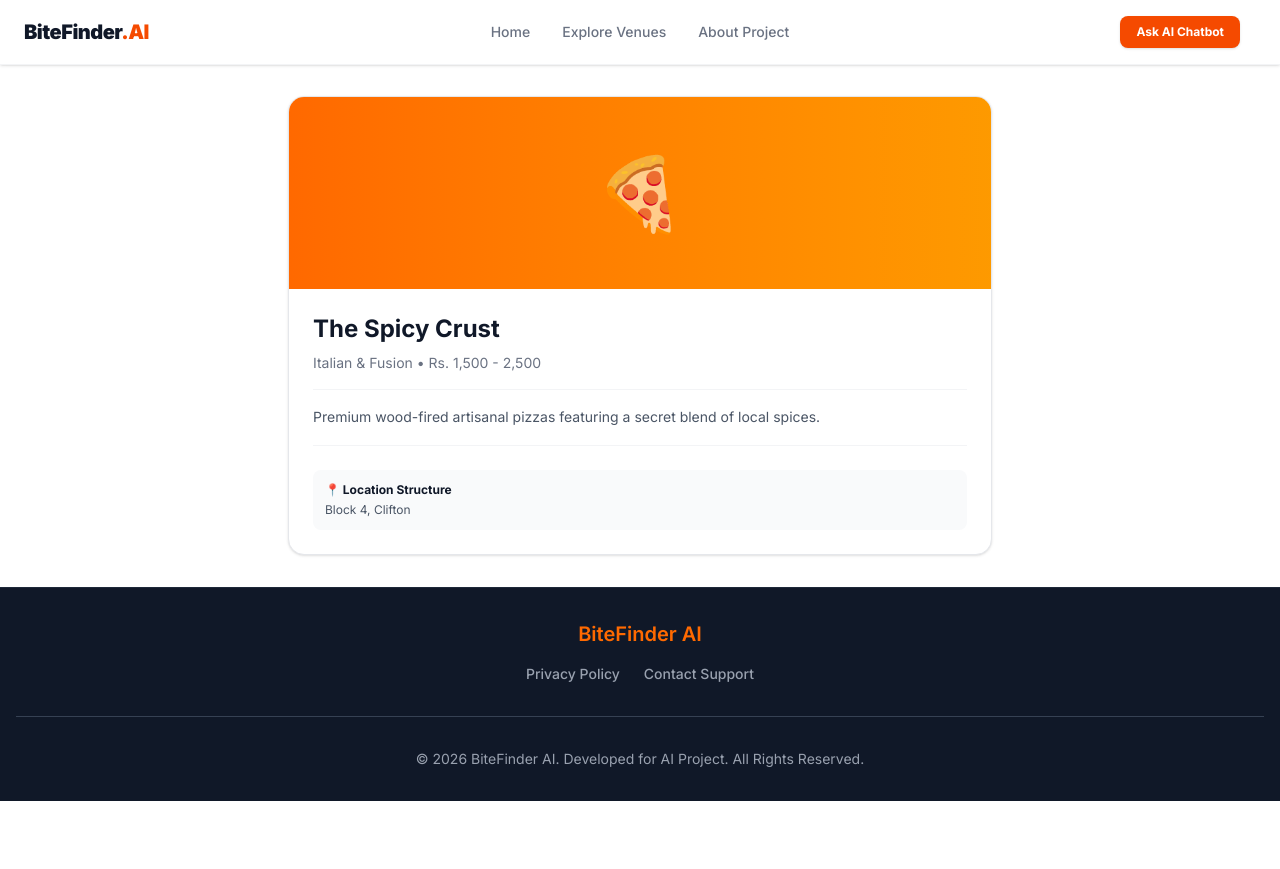
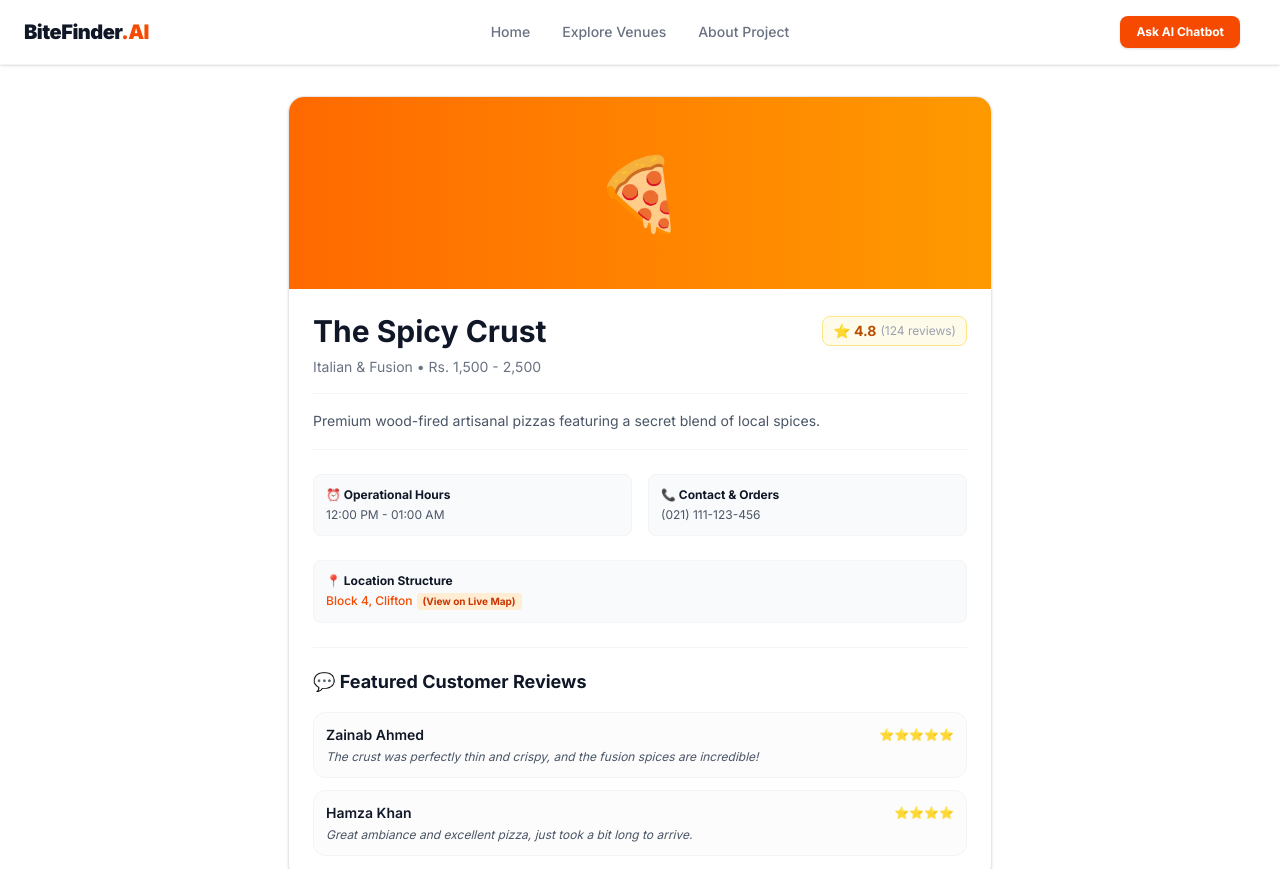
Before and after one commit to mtalhashaikh1/bitefinder-project, a Next.js app: page /restaurants/1 in a window 1280 px wide. Shown: the top 869 px of the page. Before the commit the page ends 801 px from the top, so only its background shows below. Built offline with nearby package versions, Linux system fonts and the light colour scheme.

Commit message:
fix: updated chatbot api url to relative path for vercel & some content upgrade

```diff
--- a/app/restaurants/[id]/page.tsx
+++ b/app/restaurants/[id]/page.tsx
@@ -1,16 +1,124 @@
 import React from 'react';
 import { notFound } from 'next/navigation';
 
-const DETAILS_MAP: Record<string, { name: string; cuisine: string; rating: number; reviews: number; price: string; image: string; desc: string; location: string }> = {
-  "1": { name: "The Spicy Crust", cuisine: "Italian & Fusion", rating: 4.8, reviews: 124, price: "Rs. 1,500 - 2,500", image: "🍕", desc: "Premium wood-fired artisanal pizzas featuring a secret blend of local spices.", location: "Block 4, Clifton" },
-  "2": { name: "Al-Rehman Biryani Hub", cuisine: "Pakistani Authentic", rating: 4.9, reviews: 540, price: "Rs. 300 - 600", image: "🍛", desc: "The legendary localized aromatic basmati rice layered with spicy tender meat.", location: "Saddar, Karachi" },
-  "3": { name: "Cafe Evergreen", cuisine: "Continental & Organic", rating: 4.5, reviews: 88, price: "Rs. 2,000 - 4,000", image: "🥗", desc: "A quiet, green-ambient zone serving calculated calorie-conscious meals.", location: "Phase 6, DHA" },
-  "4": { name: "Kababjees Highway", cuisine: "BBQ & Traditional", rating: 4.7, reviews: 412, price: "Rs. 1,800 - 3,500", image: "🍖", desc: "Authentic charcoal BBQ skewers cooked live on the open-air highway track corridors.", location: "Super Highway" },
-  "5": { name: "Big Bash Burgers", cuisine: "American Fast Food", rating: 4.6, reviews: 210, price: "Rs. 800 - 1,500", image: "🍔", desc: "Smashed beef patties cooked with dynamic crisp edges and melted cheddar.", location: "Gulshan-e-Iqbal" },
-  "6": { name: "Dhaba Lounge", cuisine: "Chai & Street Food", rating: 4.4, reviews: 155, price: "Rs. 200 - 500", image: "☕", desc: "An open-air casual space providing high-caffeine Karak tea streams.", location: "Johar Block 12" }
+const DETAILS_MAP: Record<string, {
+  name: string;
+  cuisine: string;
+  rating: number;
+  reviewsCount: number;
+  price: string;
+  image: string;
+  desc: string;
+  location: string;
+  mapUrl: string;
+  timings: string;
+  contact: string;
+  featuredReviews: { user: string; rating: number; text: string }[]
+}> = {
+  "1": {
+    name: "The Spicy Crust",
+    cuisine: "Italian & Fusion",
+    rating: 4.8,
+    reviewsCount: 124,
+    price: "Rs. 1,500 - 2,500",
+    image: "🍕",
+    desc: "Premium wood-fired artisanal pizzas featuring a secret blend of local spices.",
+    location: "Block 4, Clifton",
+    mapUrl: "https://maps.google.com/?q=Block+4+Clifton+Karachi",
+    timings: "12:00 PM - 01:00 AM",
+    contact: "(021) 111-123-456",
+    featuredReviews: [
+      { user: "Zainab Ahmed", rating: 5, text: "The crust was perfectly thin and crispy, and the fusion spices are incredible!" },
+      { user: "Hamza Khan", rating: 4, text: "Great ambiance and excellent pizza, just took a bit long to arrive." }
+    ]
+  },
+  "2": {
+    name: "Al-Rehman Biryani Hub",
+    cuisine: "Pakistani Authentic",
+    rating: 4.9,
+    reviewsCount: 540,
+    price: "Rs. 300 - 600",
+    image: "🍛",
+    desc: "The legendary localized aromatic basmati rice layered with spicy tender meat.",
+    location: "Saddar, Karachi",
+    mapUrl: "https://maps.google.com/?q=Al+Rehman+Biryani+Saddar+Karachi",
+    timings: "11:30 AM - 11:00 PM",
+    contact: "0333-1234567",
+    featuredReviews: [
+      { user: "M. Ali", rating: 5, text: "Best biryani in Karachi, hands down. Super spicy and aromatic!" },
+      { user: "Sana Bilal", rating: 5, text: "The meat is always tender and perfectly cooked. Highly recommended." }
+    ]
+  },
+  "3": {
+    name: "Cafe Evergreen",
+    cuisine: "Continental & Organic",
+    rating: 4.5,
+    reviewsCount: 88,
+    price: "Rs. 2,000 - 4,000",
+    image: "🥗",
+    desc: "A quiet, green-ambient zone serving calculated calorie-conscious meals.",
+    location: "Phase 6, DHA",
+    mapUrl: "https://maps.google.com/?q=Phase+6+DHA+Karachi",
+    timings: "08:00 AM - 12:00 AM",
+    contact: "(021) 35841234",
+    featuredReviews: [
+      { user: "Dr. Asif", rating: 5, text: "Perfect place for healthy eating. The keto salad bowl is amazing." },
+      { user: "Ayesha Malik", rating: 4, text: "Beautiful peaceful interior. Perfect for work or a quiet lunch." }
+    ]
+  },
+  "4": {
+    name: "Kababjees Highway",
+    cuisine: "BBQ & Traditional",
+    rating: 4.7,
+    reviewsCount: 412,
+    price: "Rs. 1,800 - 3,500",
+    image: "🍖",
+    desc: "Authentic charcoal BBQ skewers cooked live on the open-air highway track corridors.",
+    location: "Super Highway",
+    mapUrl: "https://maps.google.com/?q=Kababjees+Highway+Karachi",
+    timings: "04:00 PM - 03:00 AM",
+    contact: "(021) 111-666-111",
+    featuredReviews: [
+      { user: "Bilal Shah", rating: 5, text: "Their mutton chops and chicken reshmi kabab are out of this world." },
+      { user: "Tariq Jameel", rating: 4, text: "Great open-air environment for family gatherings. Huge parking space." }
+    ]
+  },
+  "5": {
+    name: "Big Bash Burgers",
+    cuisine: "American Fast Food",
+    rating: 4.6,
+    reviewsCount: 210,
+    price: "Rs. 800 - 1,500",
+    image: "🍔",
+    desc: "Smashed beef patties cooked with dynamic crisp edges and melted cheddar.",
+    location: "Gulshan-e-Iqbal",
+    mapUrl: "https://maps.google.com/?q=Gulshan+e+Iqbal+Karachi",
+    timings: "01:00 PM - 02:00 AM",
+    contact: "0300-9876543",
+    featuredReviews: [
+      { user: "Saad Siddiqui", rating: 5, text: "Proper smash burger texture! Extremely juicy and the sauce is stellar." },
+      { user: "Nimra Khan", rating: 4, text: "Love the dynamic crisp edges on the patties. Good value for money." }
+    ]
+  },
+  "6": {
+    name: "Dhaba Lounge",
+    cuisine: "Chai & Street Food",
+    rating: 4.4,
+    reviewsCount: 155,
+    price: "Rs. 200 - 500",
+    image: "☕",
+    desc: "An open-air casual space providing high-caffeine Karak tea streams.",
+    location: "Johar Block 12",
+    mapUrl: "https://maps.google.com/?q=Johar+Block+12+Karachi",
+    timings: "04:00 PM - 04:00 AM",
+    contact: "0312-3456789",
+    featuredReviews: [
+      { user: "Omar Farooq", rating: 5, text: "The Karak Chai is exceptionally rich. Best spot to chill with friends late night." },
+      { user: "Faiza Ali", rating: 4, text: "Love the classic dhaba vibe with comfortable lounge seating." }
+    ]
+  }
 };
 
-//  Next.js safe async parameter handling structure
 export default async function RestaurantDetailPage({ params }: { params: Promise<{ id: string }> | any }) {
 
   const resolvedParams = await params;
@@ -25,17 +133,64 @@ export default async function RestaurantDetailPage({ params }: { params: Promise
   return (
     <div className="max-w-screen-md mx-auto p-4 md:p-8 pt-24 text-gray-800">
       <div className="bg-white rounded-2xl border border-gray-200 shadow-sm overflow-hidden">
+        {/* Banner with Icon */}
         <div className="bg-gradient-to-r from-orange-500 to-amber-500 h-48 flex items-center justify-center text-7xl select-none">
           {item.image}
         </div>
+
         <div className="p-6">
-          <h1 className="text-2xl font-bold mb-2 text-gray-900">{item.name}</h1>
+          {/* Main Title Info */}
+          <div className="flex flex-wrap items-center justify-between gap-2 mb-2">
+            <h1 className="text-3xl font-bold text-gray-900">{item.name}</h1>
+            <div className="flex items-center gap-1 bg-amber-50 px-2.5 py-1 rounded-lg border border-amber-200 text-amber-700 font-bold text-sm">
+              ⭐ {item.rating} <span className="text-gray-400 font-normal text-xs">({item.reviewsCount} reviews)</span>
+            </div>
+          </div>
+
           <p className="text-sm text-gray-500 font-mono mb-4">{item.cuisine} • {item.price}</p>
           <p className="text-sm text-gray-600 leading-relaxed mb-6 border-t border-b border-gray-100 py-4">{item.desc}</p>
-          <div className="text-xs text-gray-600 bg-gray-50 p-3 rounded-lg">
+
+          {/* Operational Details Grid */}
+          <div className="grid grid-cols-1 md:grid-cols-2 gap-4 mb-6">
+            <div className="text-xs text-gray-600 bg-gray-50 p-3 rounded-lg border border-gray-100">
+              <span className="font-bold text-gray-900 block mb-1">⏰ Operational Hours</span>
+              {item.timings}
+            </div>
+            <div className="text-xs text-gray-600 bg-gray-50 p-3 rounded-lg border border-gray-100">
+              <span className="font-bold text-gray-900 block mb-1">📞 Contact & Orders</span>
+              {item.contact}
+            </div>
+          </div>
+
+          {/* Clickable Map Location Block */}
+          <div className="text-xs text-gray-600 bg-gray-50 p-3 rounded-lg border border-gray-100 mb-6">
             <span className="font-bold text-gray-900 block mb-1">📍 Location Structure</span>
-            {item.location}
+            <a
+              href={item.mapUrl}
+              target="_blank"
+              rel="noopener noreferrer"
+              className="text-orange-600 font-medium hover:underline inline-flex items-center gap-1"
+            >
+              {item.location} <span className="text-[10px] bg-orange-100 text-orange-700 px-1.5 py-0.5 rounded font-bold">(View on Live Map)</span>
+            </a>
           </div>
+
+          {/* User Reviews Section without raw double quotes */}
+          <div className="border-t border-gray-100 pt-5">
+            <h3 className="text-lg font-bold text-gray-900 mb-4">💬 Featured Customer Reviews</h3>
+            <div className="space-y-3">
+              {item.featuredReviews.map((review, idx) => (
+                <div key={idx} className="bg-gray-50/50 p-3 rounded-xl border border-gray-100">
+                  <div className="flex items-center justify-between mb-1">
+                    <span className="font-semibold text-sm text-gray-900">{review.user}</span>
+                    <span className="text-amber-500 text-xs">{"⭐".repeat(review.rating)}</span>
+                  </div>
+                  <p className="text-xs text-gray-600 italic">{review.text}</p>
+                </div>
+              ))}
+            </div>
+          </div>
+
         </div>
       </div>
     </div>
--- a/components/ChatWidget.tsx
+++ b/components/ChatWidget.tsx
@@ -26,7 +26,7 @@ export default function ChatWidget() {
     setLoading(true);
 
     try {
-      const response = await fetch('http://127.0.0.1:8000/chat', {
+      const response = await fetch('/api/chat', {
         method: 'POST',
         headers: { 'Content-Type': 'application/json' },
         body: JSON.stringify({ query: userMessage })
```
Also changed, not shown: 1 other file (tests, documents, lock files or other folders).
